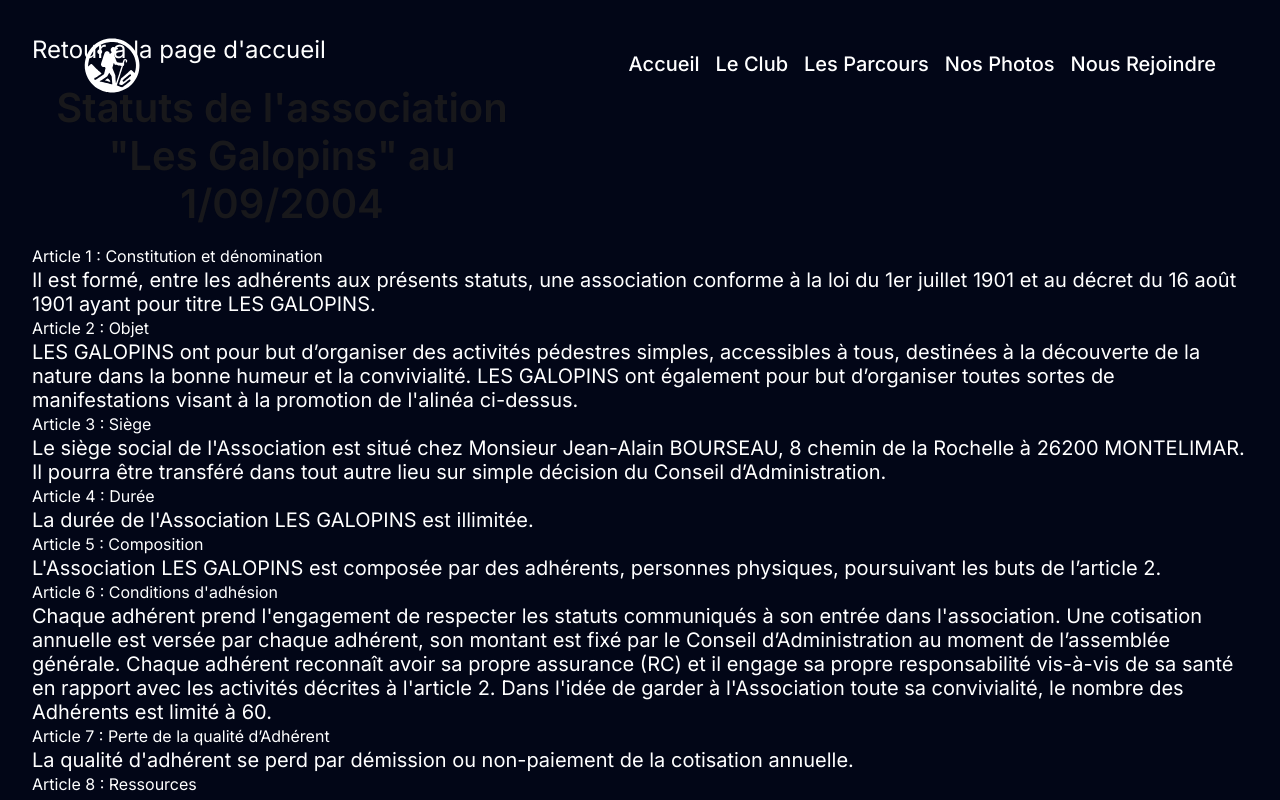
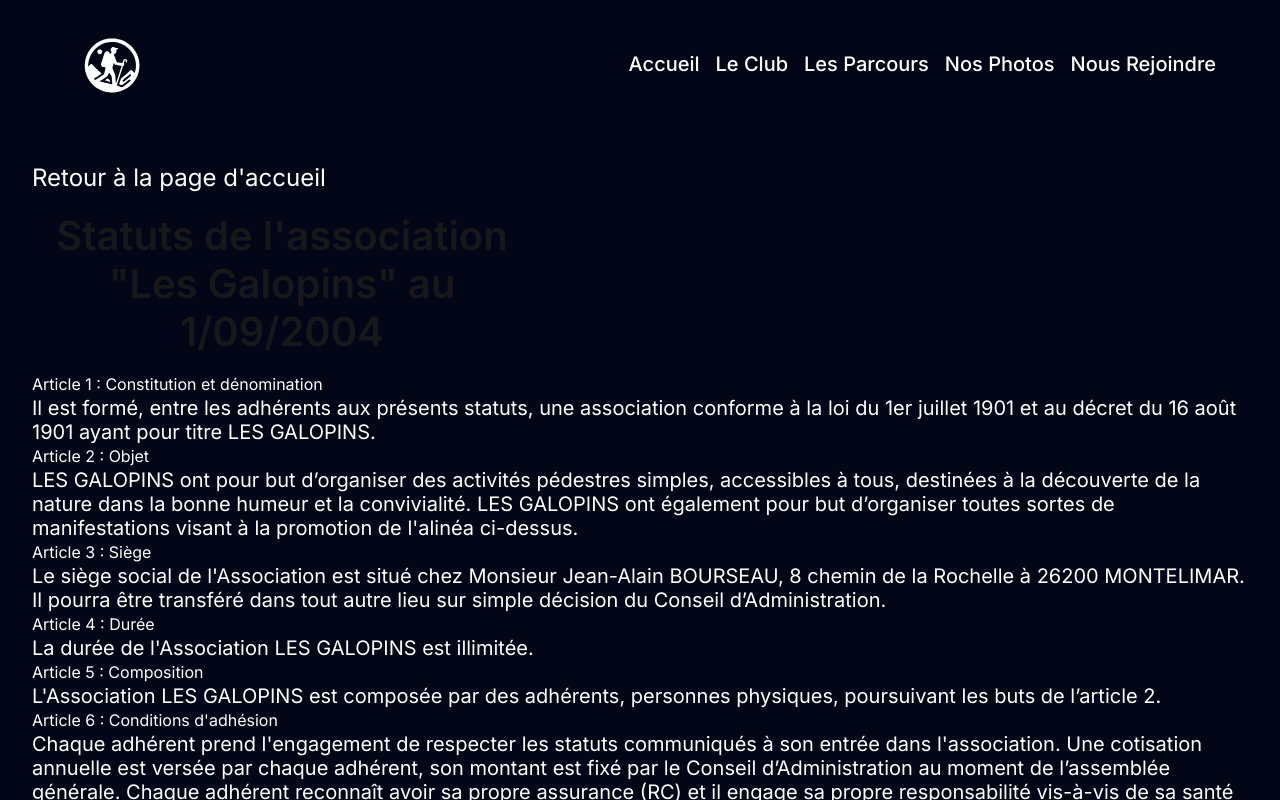
Before and after one commit to SebastienLaurentt/Galopins-Next-V2, a Next.js app: page /mentions in a window 1280 px wide. Shown: the top 800 px of the page. Built offline with nearby package versions, Linux system fonts and the light colour scheme.

Commit message:
update header to allow different position and bg in home in relation to other pages

```diff
--- a/src/features/layout/Header/Header.tsx
+++ b/src/features/layout/Header/Header.tsx
@@ -5,13 +5,18 @@ import Link from "next/link";
 import { useState } from "react";
 import logo from "../../../../public/Logo-Black.svg";
 import BurgerMenu from "./BurgerMenu";
+import { usePathname } from 'next/navigation'
 
 export const Header = () => {
   const [isOpen, setIsOpen] = useState(false);
+  const pathname = usePathname()
+
+  const headerBgColor = pathname === "/" ? "" : "bg-slate-950";
+  const headerPosition = pathname === "/" ? "absolute" : "";
 
   return (
-    <header className="absolute text-white w-full z-10 ">
-      <div className="flex items-center px-6 md:px-10 xl:px-16 2xl:max-w-[1280px] 2xl:mx-auto py-4 justify-between   ">
+    <header className={`${headerPosition} text-white w-full z-10 ${headerBgColor}`}>
+      <div className="flex items-center px-6 md:px-10 xl:px-16 2xl:max-w-[1280px] 2xl:mx-auto py-4 justify-between">
         <Link href="/">
           <Image src={logo} alt="Logo Galopins" className="w-16 md:w-20 lg:w-24" />
         </Link>
```
